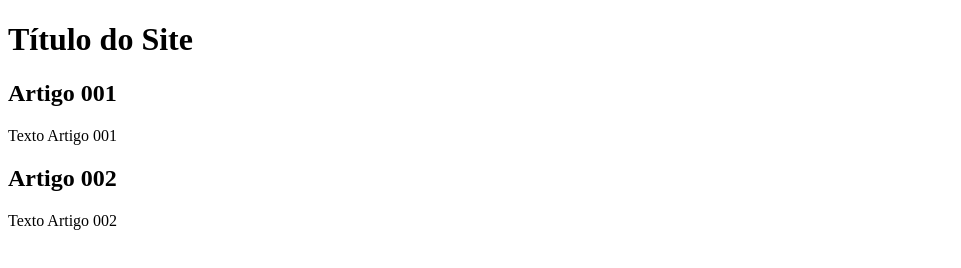
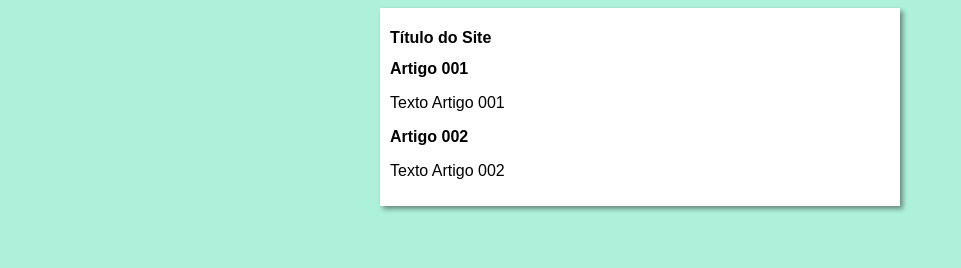
Before and after one commit to GabrielRios0/projeto-site, a plain HTML site: page index.html in a window 1280 px wide. Shown: the whole page, without its empty margins (0-961 px from the left). Drawn offline with Linux system fonts and the light colour scheme.

Commit message:
iniciei o desing

```diff
--- /dev/null
+++ b/estilos/style.css
@@ -0,0 +1,17 @@
+*{
+    font-family: Arial, Helvetica, sans-serif;
+    font-size: 16px;
+}
+
+body {
+    background-color: rgb(174, 241, 219);
+
+}
+
+main {
+    background-color: white;
+    width: 500px;
+    margin: auto;
+    padding: 10px;
+    box-shadow: 3px 3px 5px rgba(0, 0, 0, 0.425);
+}
--- a/index.html
+++ b/index.html
@@ -5,6 +5,7 @@
     <meta http-equiv="X-UA-Compatible" content="IE=edge">
     <meta name="viewport" content="width=device-width, initial-scale=1.0">
     <title>Título do Site</title>
+    <link rel="stylesheet" href="estilos/style.css">
 </head>
 <body>
     <main>
```
